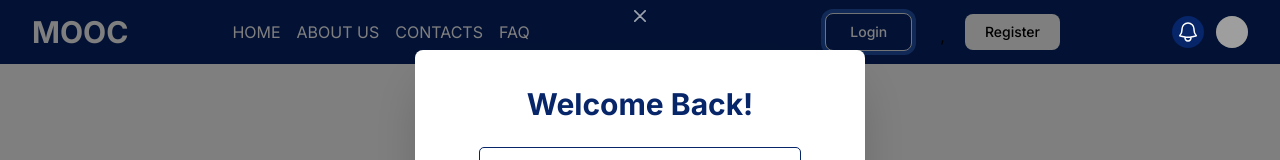
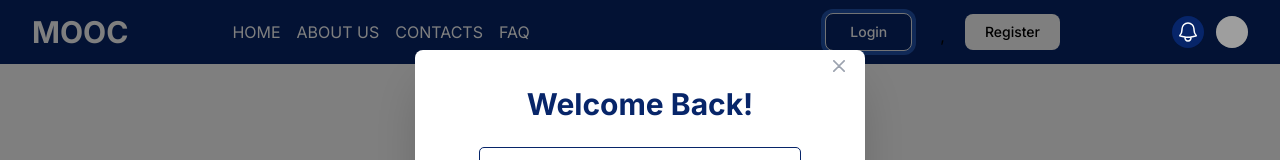
Before and after one commit to Xanvia/MOOC-IT-Center-UOP, a Next.js app in the folder frontend/: page / in a window 1280 px wide. Both pictures are taken after a click on the button "Login". Shown: the top 160 px of the page. Built offline with nearby package versions, Linux system fonts and the light colour scheme; grey boxes are pictures that could not be loaded.

Commit message:
feat: click outside to close

```diff
--- a/frontend/src/components/Login/Login.tsx
+++ b/frontend/src/components/Login/Login.tsx
@@ -5,6 +5,15 @@ import SecondaryButton from "../Buttons/SecondaryButton";
 
 export default function Login() {
   const [isOpen, setIsOpen] = useState(false);
+
+  const handleOutsideClick = (e: React.MouseEvent<HTMLDivElement>) => {
+    e.stopPropagation();
+
+  };
+
+  const handleInsideClick = (e: React.MouseEvent<HTMLDivElement>) => {
+    setIsOpen(false);
+  };
 
   const toggleModal = () => {
     setIsOpen(!isOpen);
@@ -27,12 +36,37 @@ export default function Login() {
           id="authentication-modal"
           aria-hidden="true"
           className="fixed inset-0 flex items-center justify-center h-full w-full bg-black bg-opacity-50 pt-5"
+          onMouseDown={handleInsideClick}
         >
-          <div className="relative bg-white rounded-lg shadow-2xl w-[450px] h-[720px] px-16 pt-4">
-
+          <div
+            onMouseDown={handleOutsideClick}
+            className="relative bg-white rounded-lg shadow-2xl w-[450px] h-[720px] px-16 pt-4"
+          >
+            <button
+              type="button"
+              className="absolute top-0 right-2.5 text-gray-400 bg-transparent hover:bg-gray-200 hover:text-gray-900 rounded-lg text-sm w-8 h-8 ms-auto inline-flex justify-center items-center"
+              data-modal-hide="authentication-modal"
+              onClick={toggleModal}
+            >
+              <svg
+                className="w-3 h-3"
+                aria-hidden="true"
+                xmlns="http://www.w3.org/2000/svg"
+                fill="none"
+                viewBox="0 0 14 14"
+              >
+                <path
+                  stroke="currentColor"
+                  strokeLinecap="round"
+                  strokeLinejoin="round"
+                  strokeWidth="2"
+                  d="m1 1 6 6m0 0 6 6M7 7l6-6M7 7l-6 6"
+                />
+              </svg>
+              <span className="sr-only">Close modal</span>
+            </button>
             <div className="text-3xl font-bold text-[#072569] text-center mt-5 mb-2.5 mx-0">
               Welcome Back!
-
             </div>
 
             <form action="#">
@@ -85,29 +119,6 @@ export default function Login() {
               </a>
             </div>
           </div>
-          <button
-                type="button"
-                className="absolute top-0 right-0end-2.5 text-gray-400  bg-transparent hover:bg-gray-200 hover:text-gray-900 rounded-lg text-sm w-8 h-8 ms-auto inline-flex justify-center items-center"
-                data-modal-hide="authentication-modal"
-                onClick={toggleModal}
-              >
-                <svg
-                  className="w-3 h-3"
-                  aria-hidden="true"
-                  xmlns="http://www.w3.org/2000/svg"
-                  fill="none"
-                  viewBox="0 0 14 14"
-                >
-                  <path
-                    stroke="currentColor"
-                    strokeLinecap="round"
-                    strokeLinejoin="round"
-                    strokeWidth="2"
-                    d="m1 1 6 6m0 0 6 6M7 7l6-6M7 7l-6 6"
-                  />
-                </svg>
-                <span className="sr-only">Close modal</span>
-              </button>
         </div>
       )}
     </>
```
